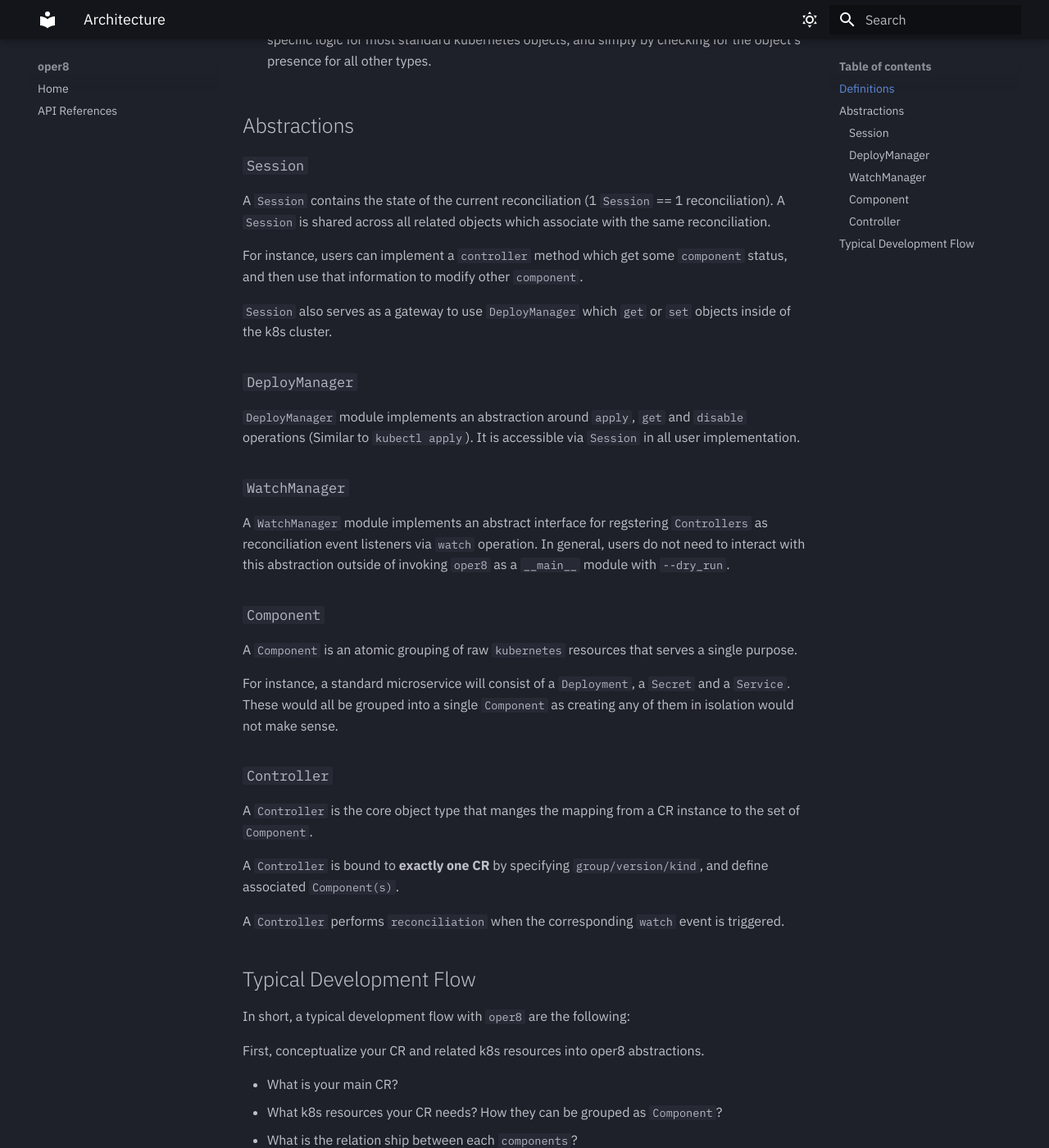
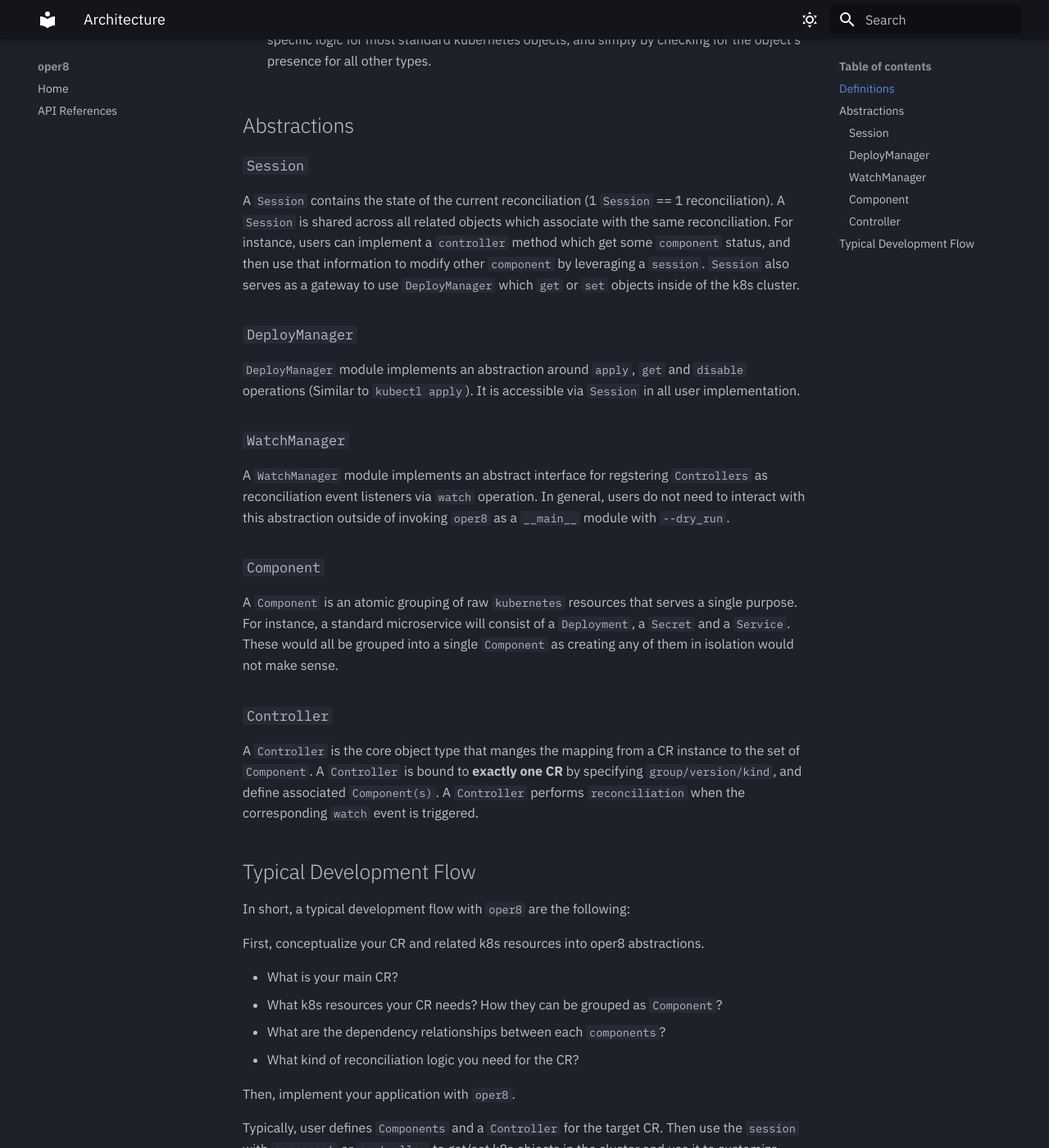
Before and after one commit to IBM/oper8, an MkDocs documentation site: the page built from docs/architecture.md, in a window 1280 px wide and 1400 px high, scrolled down 652 px. Shown: the whole window at 82% size. Built offline with MkDocs 1.6.1 and Material for MkDocs 9.7.7, drawn with Linux system fonts in a browser that asks for light colours; some of the changed text lies outside the part shown.

Commit message:
doc: refactoring architecture.md.
Signed-off-by: Yuki Ito <yuki462@ibm.com>

```diff
--- a/docs/architecture.md
+++ b/docs/architecture.md
@@ -25,11 +25,7 @@
 
 <!-- TODO -->
 
-A `Session` contains the state of the current reconciliation (1 `Session` == 1 reconciliation). A `Session` is shared across all related objects which associate with the same reconciliation.
-
-For instance, users can implement a `controller` method which get some `component` status, and then use that information to modify other `component`.
-
-`Session` also serves as a gateway to use `DeployManager` which `get` or `set` objects inside of the k8s cluster.
+A `Session` contains the state of the current reconciliation (1 `Session` == 1 reconciliation). A `Session` is shared across all related objects which associate with the same reconciliation. For instance, users can implement a `controller` method which get some `component` status, and then use that information to modify other `component` by leveraging a `session`. `Session` also serves as a gateway to use `DeployManager` which `get` or `set` objects inside of the k8s cluster.
 
 ### `DeployManager`
 
@@ -41,17 +37,11 @@
 
 ### `Component`
 
-A `Component` is an atomic grouping of raw `kubernetes` resources that serves a single purpose.
-
-For instance, a standard microservice will consist of a `Deployment`, a `Secret` and a `Service`. These would all be grouped into a single `Component` as creating any of them in isolation would not make sense.
+A `Component` is an atomic grouping of raw `kubernetes` resources that serves a single purpose. For instance, a standard microservice will consist of a `Deployment`, a `Secret` and a `Service`. These would all be grouped into a single `Component` as creating any of them in isolation would not make sense.
 
 ### `Controller`
 
-A `Controller` is the core object type that manges the mapping from a CR instance to the set of `Component`.
-
-A `Controller` is bound to **exactly one CR** by specifying `group/version/kind`, and define associated `Component(s)`.
-
-A `Controller` performs `reconciliation` when the corresponding `watch` event is triggered.
+A `Controller` is the core object type that manges the mapping from a CR instance to the set of `Component`. A `Controller` is bound to **exactly one CR** by specifying `group/version/kind`, and define associated `Component(s)`. A `Controller` performs `reconciliation` when the corresponding `watch` event is triggered.
 
 ## Typical Development Flow
 
@@ -61,11 +51,11 @@
 
 - What is your main CR?
 - What k8s resources your CR needs? How they can be grouped as `Component`?
-- What is the relation ship between each `components`?
+- What are the dependency relationships between each `components`?
 - What kind of reconciliation logic you need for the CR?
 
 Then, implement your application with `oper8`.
 
-Typically, user defines `Components` and a `Controller` for the target CR. Then use the `session` to get/set k8s objects in the cluster and share the information across related `components` or use it to customize `reconciliation` logic.
+Typically, user defines `Components` and a `Controller` for the target CR. Then use the `session` with `component` or `controller` to get/set k8s objects in the cluster and use it to customize `reconciliation` logic.
 
 The user rarely need to modify `WatchManager` or `DeployManager`.
```
